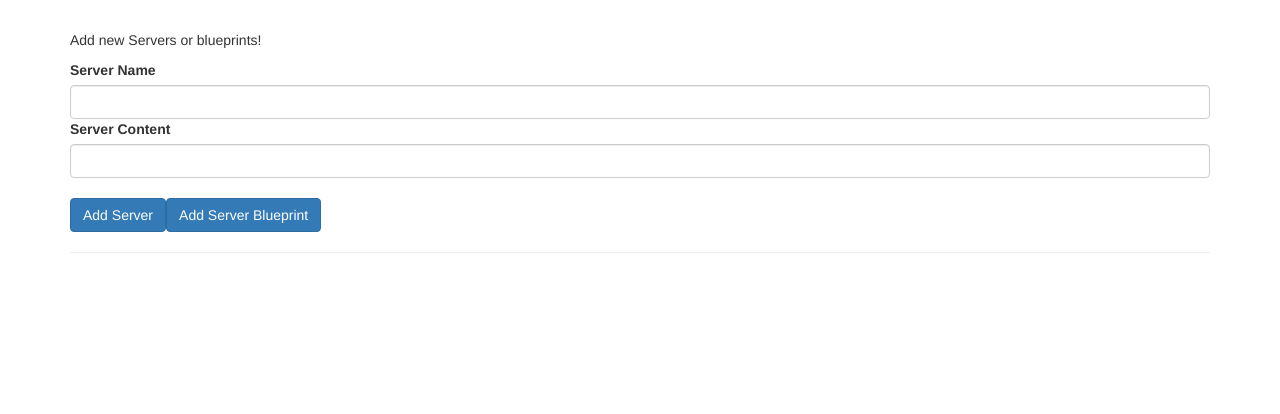
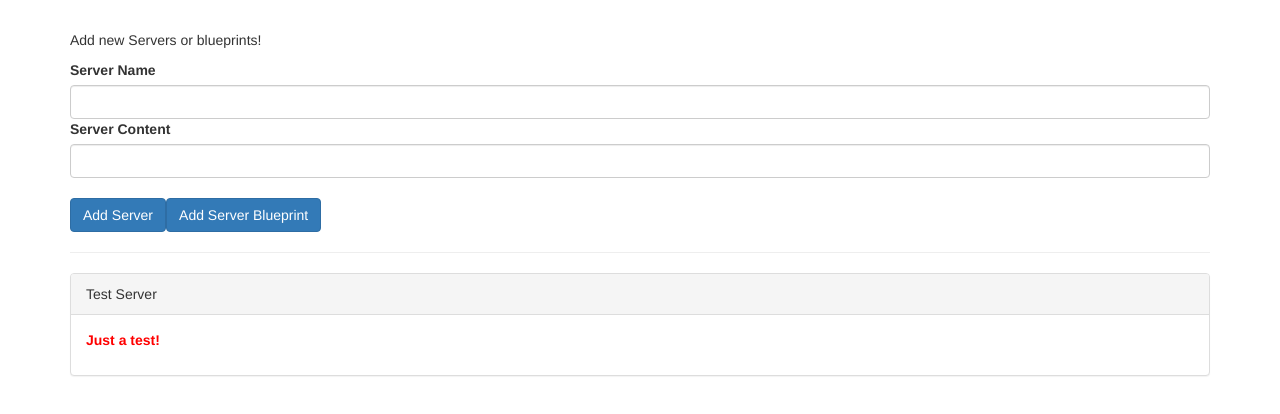
Before and after one commit to pshowell23/angular-course, an Angular app in the folder cmp-databinding-start/: page / in a window 1280 px wide. Shown: the top 414 px of the page. Built offline with nearby package versions, Linux system fonts and the light colour scheme.

Commit message:
Fix typo

```diff
--- a/cmp-databinding-start/src/app/app.component.ts
+++ b/cmp-databinding-start/src/app/app.component.ts
@@ -6,5 +6,5 @@ import { Component } from '@angular/core';
   styleUrls: ['./app.component.css']
 })
 export class AppComponent {
-  severElements = [{type: 'server', name: 'Test Server', content: 'Just a test!'}];
+  serverElements = [{type: 'server', name: 'Test Server', content: 'Just a test!'}];
 }
--- a/cmp-databinding-start/src/app/server-element/server-element.component.ts
+++ b/cmp-databinding-start/src/app/server-element/server-element.component.ts
@@ -6,7 +6,7 @@ import { Component, OnInit, Input } from '@angular/core';
   styleUrls: ['./server-element.component.css']
 })
 export class ServerElementComponent implements OnInit {
-  @Input('srvElement') element: { type:string, name:string, content:string};
+  @Input('srvElement') element: {type:string, name:string, content:string};
 
   constructor() { }
 
```
